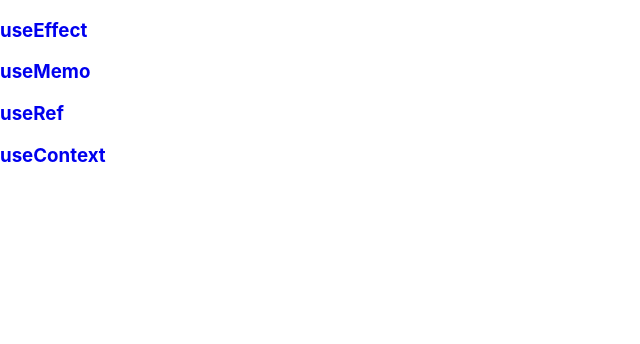
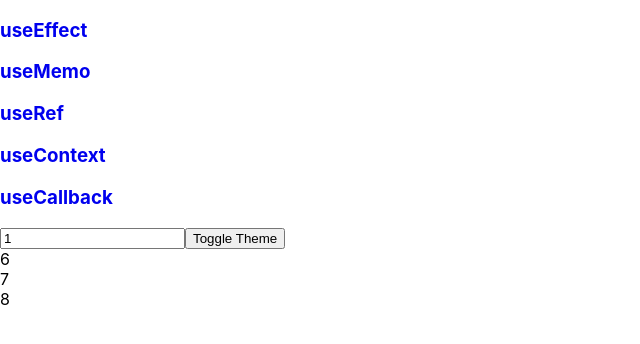
Before and after one commit to LikhithRaju0501/React-hooks, a React (Create React App) app: page /use-callback in a window 1280 px wide. Shown: the top 344 px of the page, without its empty margins (0-640 px from the left). Built offline with nearby package versions, Linux system fonts and the light colour scheme.

Commit message:
implemented useContext

```diff
--- /dev/null
+++ b/src/ExplainUseCallback/ExplainUseCallback.js
@@ -0,0 +1,41 @@
+import React, { useCallback, useState } from "react";
+import List from "./List";
+
+const ExplainUseCallback = () => {
+  const [number, setNumber] = useState(1);
+  const [dark, setDark] = useState(false);
+
+  const getItems = useCallback(
+    (incrementer) => {
+      return [
+        number + incrementer,
+        number + 1 + incrementer,
+        number + 2 + incrementer,
+      ];
+    },
+    [number]
+  );
+
+  // Same as useMemo but usememo returns the value of the function rather than
+  // the returning the function.
+  // So you cannot pass any parameters in useMemo but you can pass those in useCallback
+
+  const theme = {
+    backgroundColor: dark && "black",
+    color: dark && "white",
+  };
+
+  return (
+    <div style={theme}>
+      <input
+        type="number"
+        value={number}
+        onChange={(e) => setNumber(parseInt(e.target.value))}
+      />
+      <button onClick={() => setDark(!dark)}>Toggle Theme</button>
+      <List getItems={getItems} />
+    </div>
+  );
+};
+
+export default ExplainUseCallback;
--- /dev/null
+++ b/src/ExplainUseCallback/List.js
@@ -0,0 +1,13 @@
+import React, { useState, useEffect } from "react";
+
+const List = ({ getItems }) => {
+  const [items, setItems] = useState([]);
+
+  useEffect(() => {
+    setItems(getItems(5));
+    console.log("Updated Items");
+  }, [getItems]);
+  return items.map((item) => <div key={item}>{item}</div>);
+};
+
+export default List;
--- a/src/Navbar.js
+++ b/src/Navbar.js
@@ -16,6 +16,9 @@ const Navbar = () => {
       <Link to={"/use-context"} style={{ textDecoration: "none" }}>
         <h3>useContext</h3>
       </Link>
+      <Link to={"/use-callback"} style={{ textDecoration: "none" }}>
+        <h3>useCallback</h3>
+      </Link>
     </div>
   );
 };
--- a/src/index.js
+++ b/src/index.js
@@ -9,6 +9,7 @@ import ExplainUseEffect from "./ExplainUseEffect";
 import ExplainUseMemo from "./ExplainUseMemo";
 import ExplainUseRef from "./ExplainUseRef";
 import MainState from "./ExplainUseContext.js/MainState";
+import ExplainUseCallback from "./ExplainUseCallback/ExplainUseCallback";
 
 const root = ReactDOM.createRoot(document.getElementById("root"));
 root.render(
@@ -20,6 +21,7 @@ root.render(
       <Route path="/use-memo" element={<ExplainUseMemo />} />
       <Route path="/use-ref" element={<ExplainUseRef />} />
       <Route path="/use-context" element={<MainState />} />
+      <Route path="/use-callback" element={<ExplainUseCallback />} />
     </Routes>
   </BrowserRouter>
 );
```
